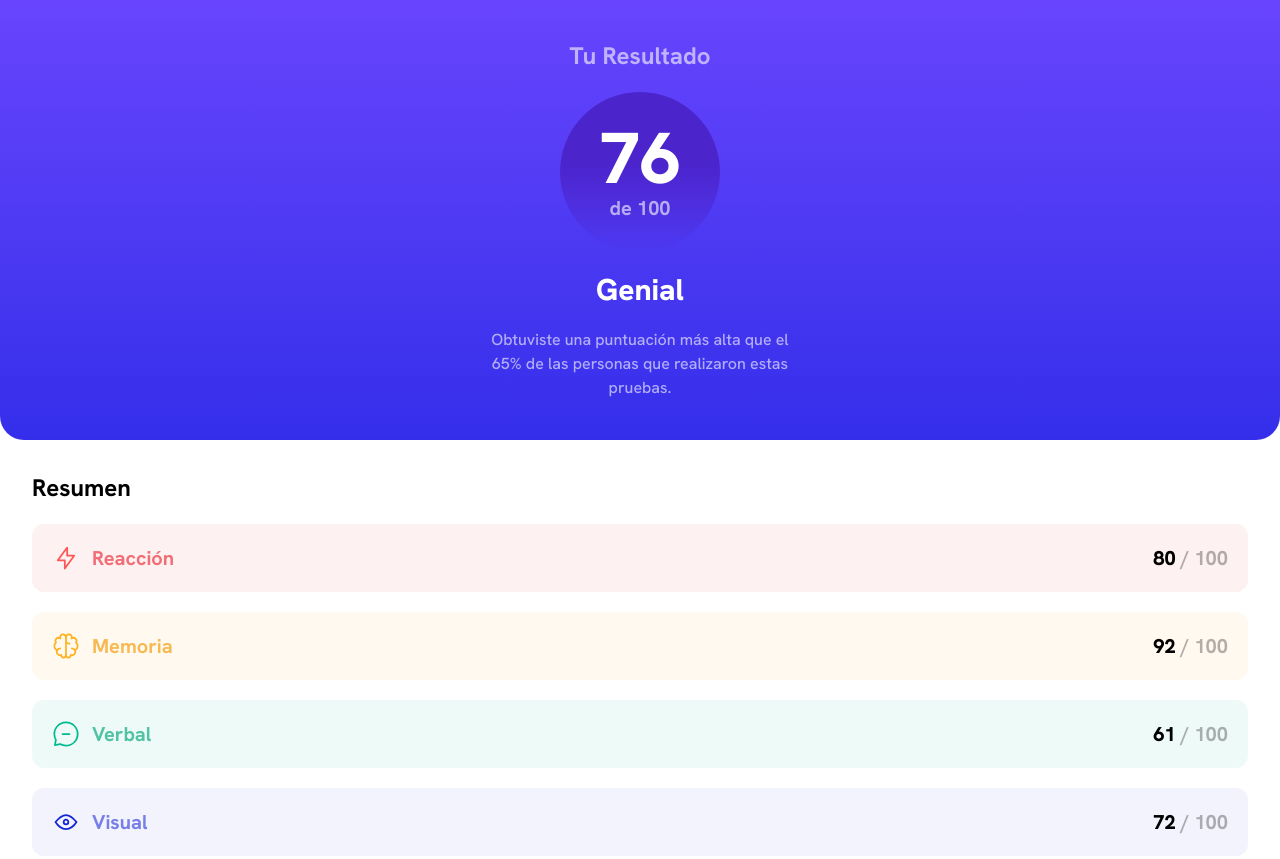
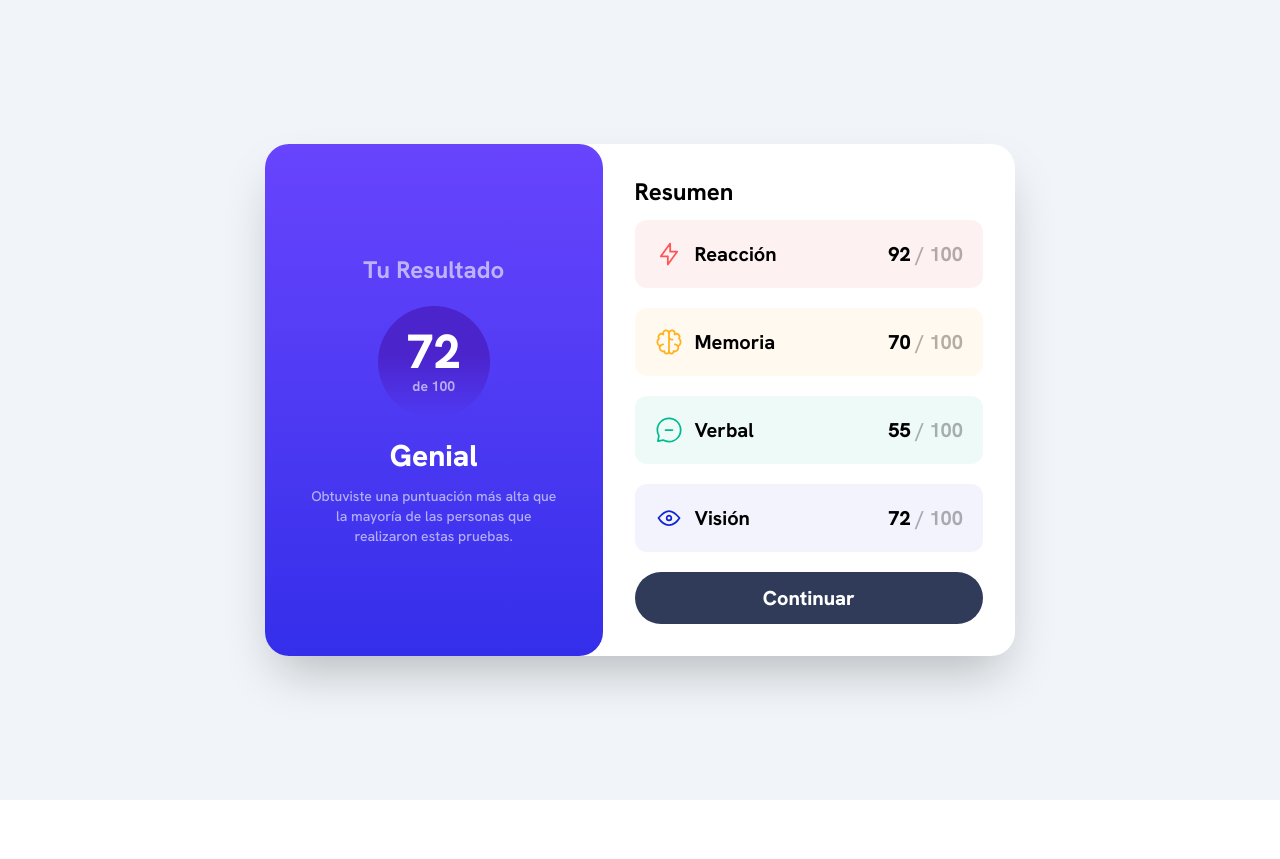
Before and after one commit to agustin-lovagnini/componente-principal-resumen-resultados, a website: page index.html in a window 1280 px wide. Shown: the top 859 px of the page. After the commit the page ends 800 px from the top, so only its background shows below. Drawn offline with Linux system fonts and the light colour scheme.

Commit message:
termine el trabajo

```diff
--- a/data.json
+++ b/data.json
@@ -1,22 +1,22 @@
 [
   {
-    "category": "Reaction",
-    "score": 80,
-    "icon": "./assets/images/icon-reaction.svg"
+    "categoria": "Reaction",
+    "puntaje": 92,
+    "icono": "./assets/images/icon-reaction.svg"
   },
   {
-    "category": "Memory",
-    "score": 92,
-    "icon": "./assets/images/icon-memory.svg"
+    "categoria": "Memory",
+    "puntaje": 70,
+    "icono": "./assets/images/icon-memory.svg"
   },
   {
-    "category": "Verbal",
-    "score": 61,
-    "icon": "./assets/images/icon-verbal.svg"
+    "categoria": "Verbal",
+    "puntaje": 55,
+    "icono": "./assets/images/icon-verbal.svg"
   },
   {
-    "category": "Visual",
-    "score": 72,
-    "icon": "./assets/images/icon-visual.svg"
+    "categoria": "Visual",
+    "puntaje": 72,
+    "icono": "./assets/images/icon-visual.svg"
   }
 ]
--- a/index.html
+++ b/index.html
@@ -4,68 +4,39 @@
 <head>
   <meta charset="UTF-8">
   <meta name="viewport" content="width=device-width, initial-scale=1.0">
+  <meta name="description" content="Componente con resumen de resultados, desarrollado en HTML y Tailwind CSS como práctica de diseño responsivo.">
+<script src="./script.js" defer></script>
   <link href="./src/output.css" rel="stylesheet">
-  <title>Resumen Resultados</title>
+  <title>Resultados del Test | Resumen</title>
 </head>
 
 <body>
-  <main class="flex flex-col gap-8 text-center font-hanken">
+  <main class="md:min-h-screen md:flex md:items-center md:justify-center md:bg-slate-100">
+    <h1 class="sr-only">Resumen de resultados del test</h1>
+    <article
+      class="md:w-full md:max-w-[750px] flex flex-col md:flex-row gap-8 md:gap-0 text-center font-hanken md:bg-white md:rounded-3xl md:shadow-2xl">
       <section
-      class="bg-linear-to-t from-[#342EEA] to-[#6844FD] py-10 px-14 rounded-b-3xl text-white flex flex-col gap-5 items-center">
+        class="md:w-[45%] md:justify-center bg-linear-to-t from-[#342EEA] to-[#6844FD] py-10 px-14 md:py-8 md:px-8 rounded-b-3xl md:rounded-3xl text-white flex flex-col gap-5 items-center">
         <h2 class="text-white/60 font-bold text-2xl">Tu Resultado</h2>
         <div
-        class="w-40 h-40 rounded-full bg-[linear-gradient(to_bottom,#4B24CC_45%,#5B3FE800_100%)] flex flex-col items-center justify-center text-white">
-        <p class="font-extrabold text-7xl">76</p>
-        <span class="font-bold text-white/60 text-xl">de 100</span>
+          class="w-40 h-40 md:w-28 md:h-28 rounded-full bg-[linear-gradient(to_bottom,#4B24CC_45%,#5B3FE800_100%)] flex flex-col items-center justify-center text-white">
+          <p id="resultado-final"  class="font-extrabold text-7xl md:text-5xl"></p>
+          <span class="font-bold text-white/60 text-xl md:text-sm">de 100</span>
         </div>
         <div>
           <h3 class="font-extrabold text-3xl">Genial</h3>
-        <p class="text-white/60 w-80 mt-5">Obtuviste una puntuación más alta que el 65% de las personas que realizaron
-          estas
-          pruebas.</p>
+          <p id="texto-resultado" class="text-white/60 w-80 md:w-64 mt-5 md:mt-3 md:text-sm"></p>
         </div>
       </section>
 
-    <section class="px-8">
-      <h2 class="text-left mb-5 text-2xl font-bold">Resumen</h2>
-      <div class="flex flex-col gap-5">
-        <div class="flex flex-row justify-between p-5 bg-[#f16e7718] rounded-xl text-xl">
-          <div class="flex flex-row gap-3 items-center">
-            <img class="w-7 h-7" src="./assets/images/icon-reaction.svg" alt="icon reaction">
-            <span class="text-[#F16E76] text-xl font-bold">Reacción</span>
-          </div>
-          <p class="font-extrabold">80 <span class="text-black/30 font-bold">/ 100</span></p>
-        </div>
-
-        <div class="flex flex-row justify-between p-5 bg-[#F7BA5318] rounded-xl text-xl">
-          <div class="flex flex-row gap-3 items-center">
-            <img class="w-7 h-7" src="./assets/images/icon-memory.svg" alt="icon memory">
-            <span class="text-[#F7BA53] text-xl font-bold"> Memoria</span>
-          </div>
-          <p class="font-extrabold">92 <span class="text-black/30 font-bold">/ 100</span></p>
-        </div>
-
-
-        <div class="flex flex-row justify-between p-5 bg-[#51C3A418] rounded-xl text-xl">
-          <div class="flex flex-row gap-3 items-center">
-            <img class="w-7 h-7" src="./assets/images/icon-verbal.svg" alt="icon memory">
-            <span class="text-[#51C3A4] text-xl font-bold">Verbal</span>
-          </div>
-          <p class="font-extrabold">61 <span class="text-black/30 font-bold">/ 100</span></p>
-        </div>
-
-
-        <div class="flex flex-row justify-between p-5 bg-[#777EE718] rounded-xl text-xl">
-          <div class="flex flex-row gap-3 items-center">
-            <img class="w-7 h-7" src="./assets/images/icon-visual.svg" alt="icon memory">
-            <span class="text-[#777EE7] text-xl font-bold">Visual</span>
-          </div>
-          <p class="font-extrabold">72 <span class="text-black/30 font-bold">/ 100</span></p>
-        </div>
-      </div>
-
-      <button class="w-full h-auto my-8 bg-[#303B59] text-white py-5 rounded-full font-extrabold text-xl"> Continuar</button>
+      <section class="md:w-[55%] px-8 md:justify-center md:py-8 md:px-8">
+        <h2 class="text-left mb-5 md:mb-3 text-2xl font-bold">Resumen</h2>
+        <ul class="flex flex-col gap-5 list-none" id="lista-resultados"></ul>
+        <button aria-label="Continuar al siguiente paso"
+          class="w-full h-auto my-8 md:my-0 md:mt-5 bg-[#303B59] md:hover:bg-[#6276ae] text-white py-5 md:py-3 rounded-full font-extrabold text-xl md:cursor-pointer transition-colors duration-300">
+          Continuar</button>
       </section>
+    </article>
   </main>
 </body>
 
--- /dev/null
+++ b/script.js
@@ -0,0 +1,56 @@
+const colores = {
+    "Reaction": "bg-[#f16e7718]",
+    "Memory": "bg-[#F7BA5318]",
+    "Verbal": "bg-[#51C3A418]",
+    "Visual": "bg-[#777EE718]"
+};
+
+const textosVisibles = {
+    "Reaction": "Reacción",
+    "Memory": "Memoria",
+    "Verbal": "Verbal",
+    "Visual": "Visión"
+};
+
+fetch('./data.json')
+    .then(res => res.json())
+    .then(data => {
+
+        const contenedor = document.getElementById("lista-resultados");
+
+        data.forEach(item => {
+            const li = document.createElement("li");
+
+            li.innerHTML = `
+        <div class="flex flex-row justify-between p-5 rounded-xl text-xl ${colores[item.categoria]}">
+          <div class="flex flex-row gap-3 items-center">
+            <img class="w-7 h-7" src="${item.icono}">
+            <span class="text-xl font-bold">${textosVisibles[item.categoria]}</span>
+          </div>
+          <p class="font-extrabold">${item.puntaje} <span class="text-black/30 font-bold">/ 100</span></p>
+        </div>
+      `;
+
+            contenedor.appendChild(li);
+        });
+
+        const total = data.reduce((acum, item) => acum + item.puntaje, 0);
+        const promedio = total / data.length;
+        const promedioRedondo = Math.round(promedio);
+
+        document.getElementById("resultado-final").textContent = promedioRedondo;
+
+        if (promedioRedondo > 65) {
+            document.getElementById("texto-resultado").textContent =
+                "Obtuviste una puntuación más alta que la mayoría de las personas que realizaron estas pruebas.";
+        } else if (promedioRedondo <= 65 && promedioRedondo >= 50) {
+            document.getElementById("texto-resultado").textContent =
+                "Tu rendimiento está por encima del promedio general. Buen trabajo.";
+        } else if (promedioRedondo <= 50 && promedioRedondo >= 30) {
+            document.getElementById("texto-resultado").textContent =
+                "Te encontraste dentro de la media general. Muchas personas obtuvieron resultados similares a los tuyos.";
+        } else {
+            document.getElementById("texto-resultado").textContent =
+                "Tus resultados están por debajo del promedio. No te preocupes, esto solo marca un punto de partida para seguir mejorando.";
+        }
+    });
--- a/style-guide.md
+++ /dev/null
@@ -1,63 +0,0 @@
-# Guía de estilo del Front-end
-
-## 📐 Diseño (Layout)
-
-Los diseños fueron creados con los siguientes anchos de referencia:
-
-- **Mobile:** 375px
-- **Desktop:** 1440px
-
-> 💡 Estos son solo los tamaños base del diseño.
-> Asegurate de que el contenido sea **responsive** y cumpla con los requisitos de **accesibilidad (WCAG)**, probando desde 320px hasta pantallas grandes.
-
----
-
-## 🎨 Colores
-
-### Primarios
-
-- **Rojo claro:** hsl(0, 100%, 67%)
-- **Amarillo anaranjado:** hsl(39, 100%, 56%)
-- **Verde azulado:** hsl(166, 100%, 37%)
-- **Azul cobalto:** hsl(234, 85%, 45%)
-
----
-
-## 🌈 Degradados
-
-- **Azul pizarra claro (fondo):** hsl(252, 100%, 67%)
-- **Azul real claro (fondo):** hsl(241, 81%, 54%)
-
-- **Azul violeta (círculo):** hsla(256, 72%, 46%, 1)
-- **Azul persa (círculo):** hsla(241, 72%, 46%, 0)
-
----
-
-### Neutros
-
-- **Blanco:** hsl(0, 0%, 100%)
-- **Azul pálido:** hsl(221, 100%, 96%)
-- **Lavanda clara:** hsl(241, 100%, 89%)
-- **Azul gris oscuro:** hsl(224, 30%, 27%)
-
----
-
-### 🧾 Notas
-
-Usá **transparencias** para lograr las variaciones de color necesarias y que coincidan con el diseño.
-👉 Consejo: podés usar la función `hsla()` para obtener tonos con opacidad ajustada.
-
----
-
-## ✍️ Tipografía
-
-### Texto principal
-
-- **Tamaño de fuente (párrafos):** 18px
-
-### Fuente
-
-- **Familia:** [Hanken Grotesk](https://fonts.google.com/specimen/Hanken+Grotesk)
-- **Pesos:** 500, 700, 800
-
-> 💎 [Actualizá a PRO](https://www.frontendmentor.io/pro?ref=style-guide) para acceder al archivo de diseño completo en Figma y obtener experiencia práctica con un flujo de trabajo profesional.
```
Also changed, not shown: README-template.md (deleted), README.md, assets/images/favicon-32x32.png (deleted), assets/images/vistas-previas/vista-previa-desktop.png (added), assets/images/vistas-previas/vista-previa-mobile.png (added), design/active-states.jpg (deleted), design/desktop-design.jpg (deleted), design/mobile-design.jpg (deleted), preview.jpg (deleted), src/output.css. Lines whose indentation alone changed are shown as unchanged.
